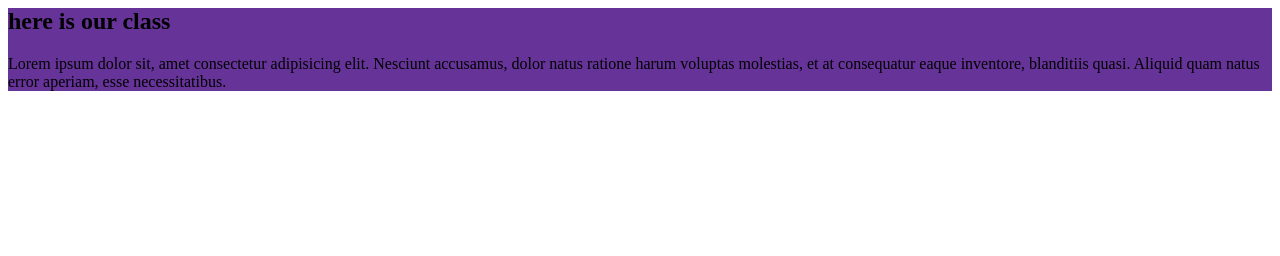
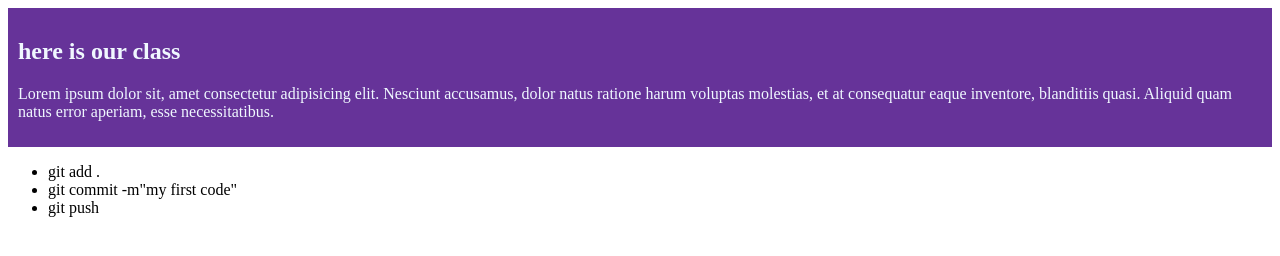
Before and after one commit to Kausar56/learning-html, a plain HTML site: page index.html in a window 1280 px wide. Drawn offline with Linux system fonts and the light colour scheme.

Commit message:
changed something

```diff
--- a/index.html
+++ b/index.html
@@ -9,6 +9,15 @@
     <div class="box">
         <h2>here is our class</h2>
         <p>Lorem ipsum dolor sit, amet consectetur adipisicing elit. Nesciunt accusamus, dolor natus ratione harum voluptas molestias, et at consequatur eaque inventore, blanditiis quasi. Aliquid quam natus error aperiam, esse necessitatibus.</p>
+
+    </div>
+
+    <div class="git">
+        <ul>
+            <li> git add .</li>
+            <li>git commit -m"my first code"</li>
+            <li>git push</li>
+        </ul>
     </div>
 </body>
 </html>
--- a/style.css
+++ b/style.css
@@ -1,3 +1,6 @@
 .box{
     background-color: rebeccapurple;
+    color:aliceblue;
+    padding:10px;
+    margin-bottom: 10px;
 }
```
